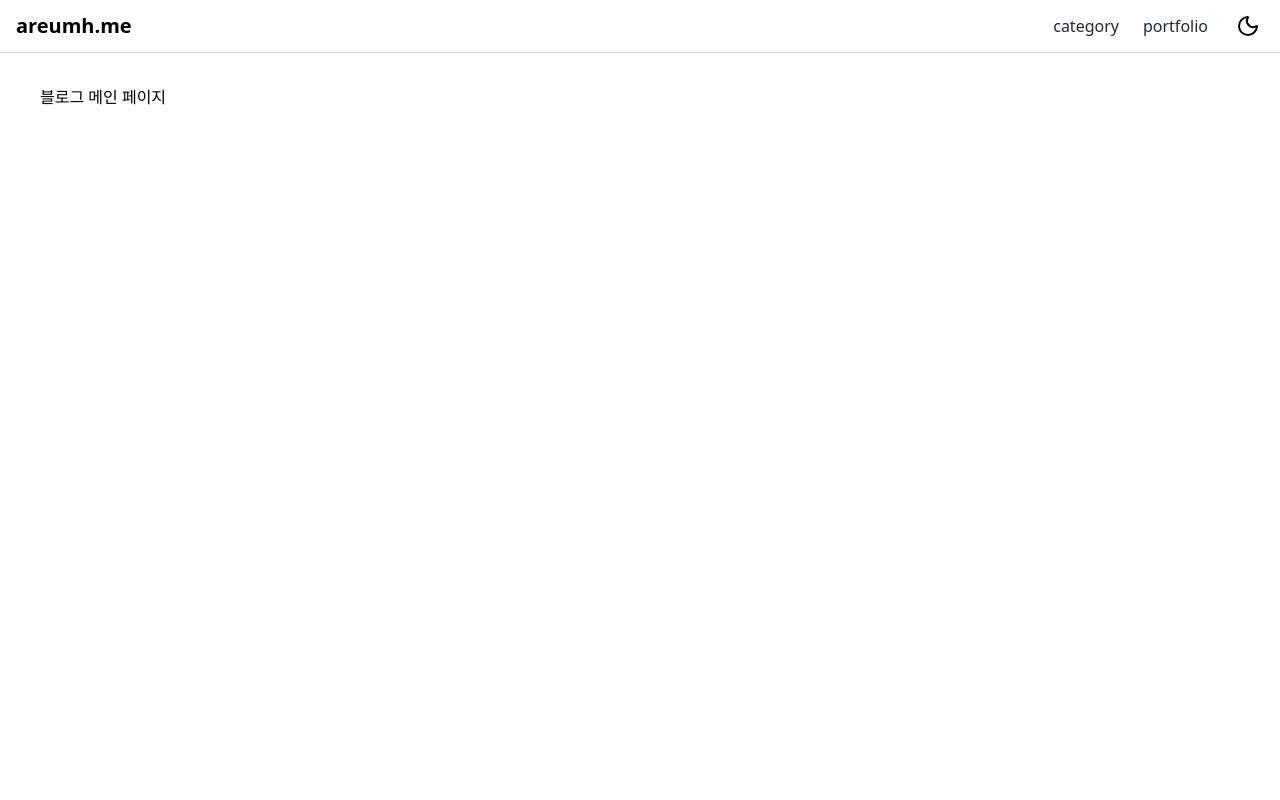
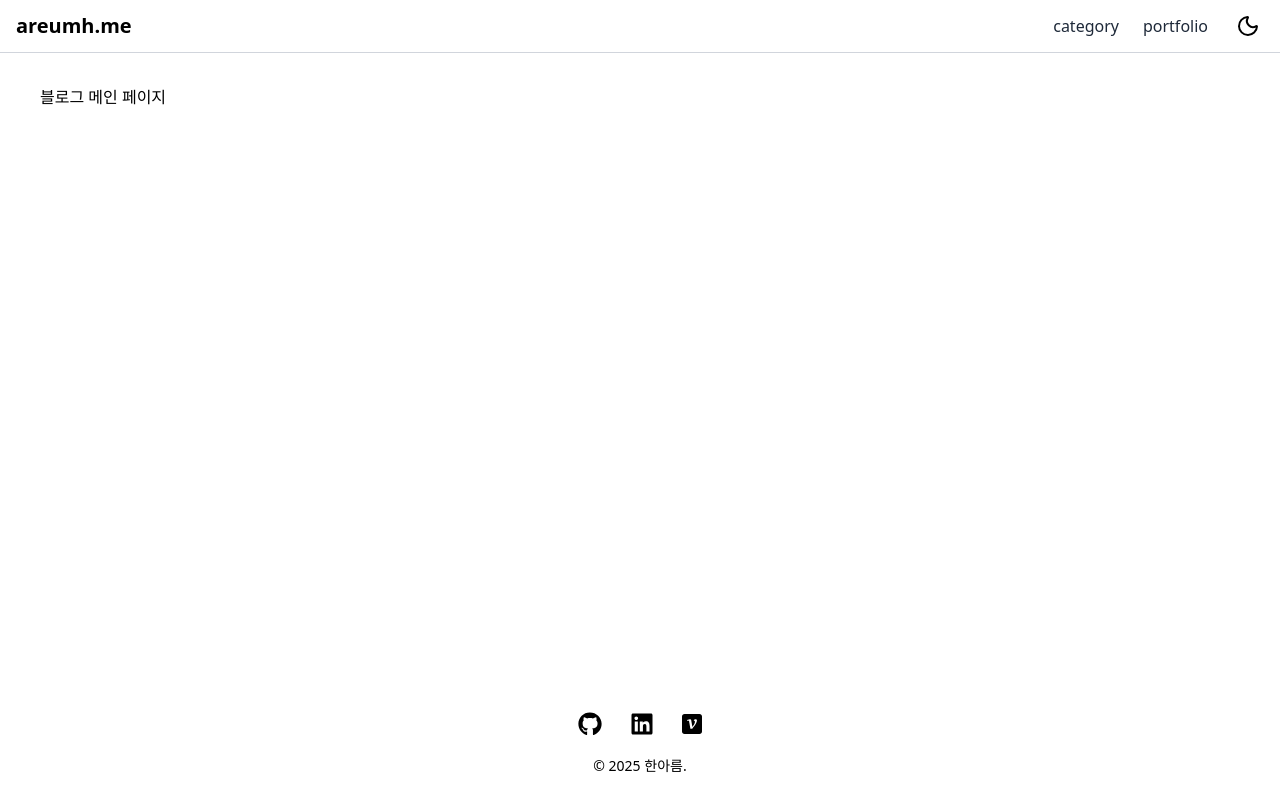
Before and after one commit to areumH/areumh-blog, a Next.js app: page / in a window 1280 px wide. Built offline with nearby package versions, Linux system fonts and the light colour scheme.

Commit message:
feat: 푸터 컴포넌트 구현

```diff
--- a/app/layout.tsx
+++ b/app/layout.tsx
@@ -1,6 +1,7 @@
 import type { Metadata } from 'next';
 import '@/styles/globals.css';
 import Header from '@/components/layout/Header';
+import Footer from '@/components/layout/Footer';
 
 export const metadata: Metadata = {
   title: '이것저것 블로그',
@@ -14,9 +15,10 @@ export default function RootLayout({
 }>) {
   return (
     <html lang="en">
-      <body>
+      <body className="flex flex-col min-h-screen">
         <Header />
-        <main className="container mx-auto px-10 py-8">{children}</main>
+        <main className="container flex-grow mx-auto px-10 py-8">{children}</main>
+        <Footer />
       </body>
     </html>
   );
--- a/components/layout/Footer.tsx
+++ b/components/layout/Footer.tsx
@@ -0,0 +1,25 @@
+import { FaGithub, FaLinkedin } from 'react-icons/fa';
+import { SiVelog } from 'react-icons/si';
+
+export default function Footer() {
+  return (
+    <footer className="w-full flex flex-col items-center py-6 gap-5">
+      <div className="flex gap-7 text-2xl items-center">
+        <a href="https://github.com/areumH" target="_blank" rel="noopener noreferrer">
+          <FaGithub className="w-6 h-6" />
+        </a>
+        <a
+          href="https://www.linkedin.com/in/%EC%95%84%EB%A6%84-%ED%95%9C-181918387/"
+          target="_blank"
+          rel="noopener noreferrer"
+        >
+          <FaLinkedin className="w-6 h-6"/>
+        </a>
+        <a href="https://velog.io/@areumh__9/posts" target="_blank" rel="noopener noreferrer">
+          <SiVelog className="w-5 h-5"/>
+        </a>
+      </div>
+      <p className="text-sm">© 2025 한아름.</p>
+    </footer>
+  );
+}
--- a/components/layout/Header.tsx
+++ b/components/layout/Header.tsx
@@ -20,7 +20,7 @@ export default function Header() {
           <Link href="/portfolio" className="text-gray-800 hover:text-gray-500">
             portfolio
           </Link>
-          <button className="flex w-8 h-8 rounded-full justify-center items-center hover:bg-gray-300 cursor-pointer">
+          <button className="flex w-8 h-8 rounded-full justify-center items-center hover:bg-gray-200 cursor-pointer">
             <Moon />
           </button>
         </nav>
--- a/package.json
+++ b/package.json
@@ -11,7 +11,8 @@
     "lucide-react": "^0.544.0",
     "next": "15.5.4",
     "react": "19.1.0",
-    "react-dom": "19.1.0"
+    "react-dom": "19.1.0",
+    "react-icons": "^5.5.0"
   },
   "devDependencies": {
     "@tailwindcss/postcss": "^4.1.14",
```
Also changed, not shown: 1 other file (tests, documents, lock files or other folders).
